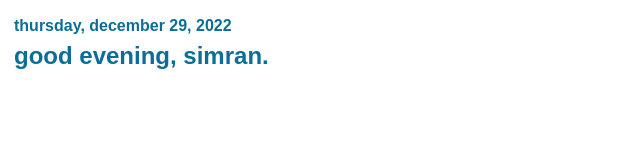
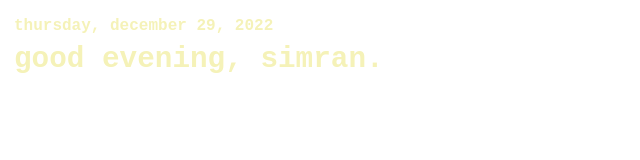
Before and after one commit to s1mraniscool/notion, a plain HTML site: page index.html in a window 1280 px wide. Shown: the whole page, without its empty margins (0-640 px from the left). Drawn offline with Linux system fonts and the light colour scheme.

Commit message:
Update index.html

```diff
--- a/index.html
+++ b/index.html
@@ -4,9 +4,9 @@
     <style>
       #lbl {
         display: flex;
-        font-family: sans-serif;
-        font-size: 18pt;
-        color: #0B6E99;
+        font-family: monospace;
+        font-size: 22pt;
+        color: #F5F2B8;
         padding: 5px;
         border: 1px solid #ffffff;
         justify-content: left;
```
